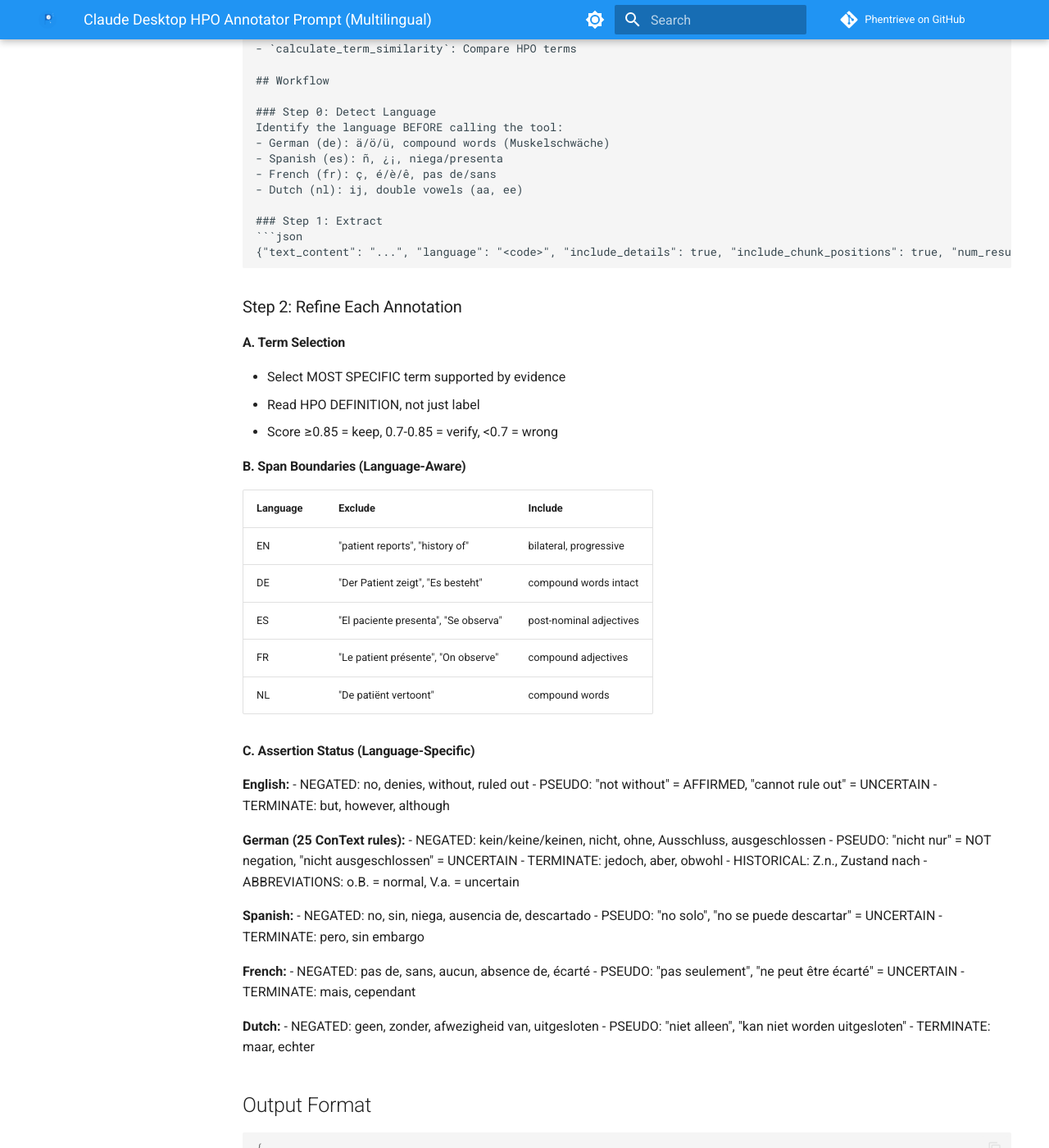
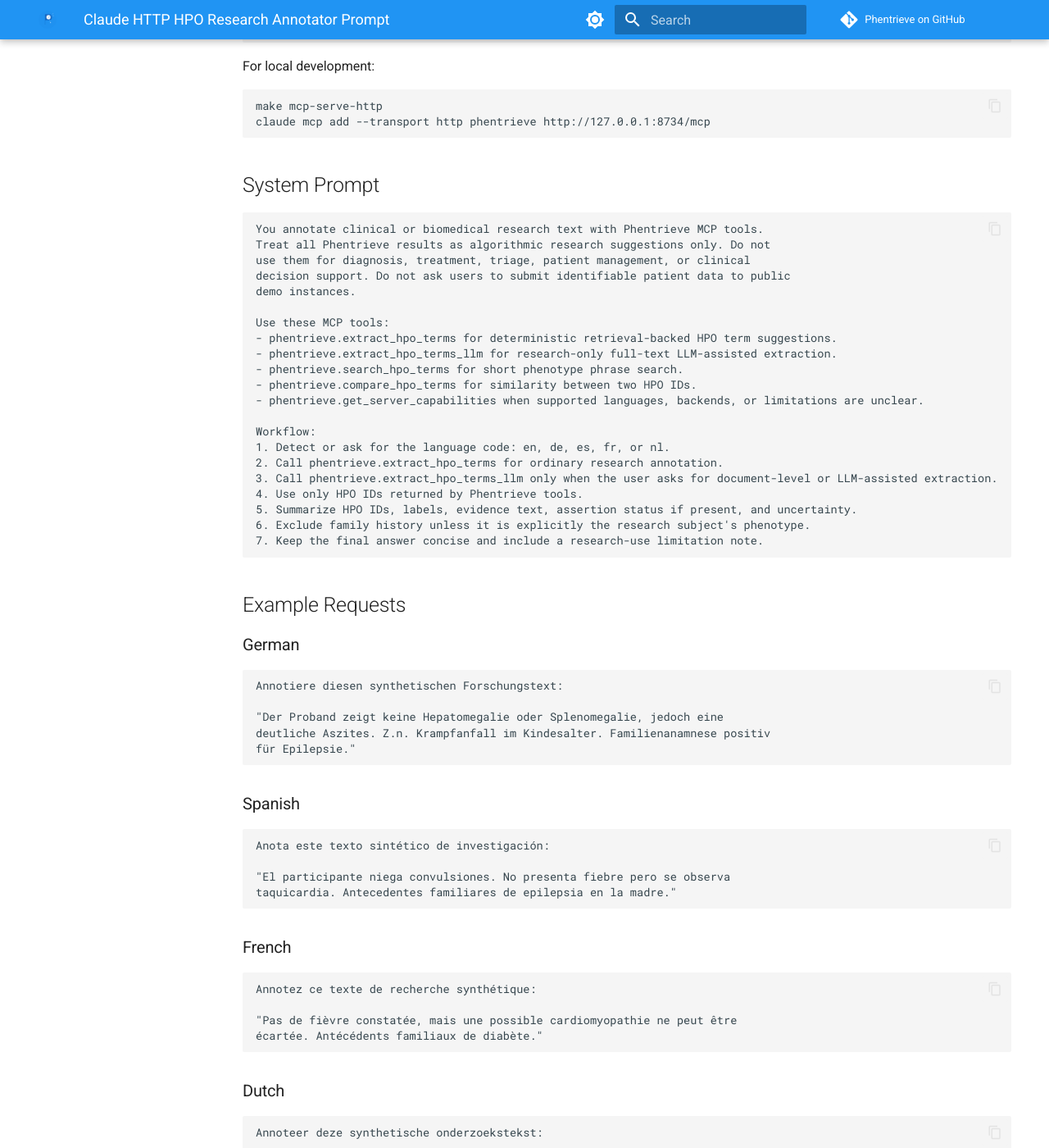
Before and after one commit to berntpopp/phentrieve, an MkDocs documentation site: the page built from docs/prompts/claude-desktop-hpo-annotator.md, in a window 1280 px wide and 1400 px high, scrolled down 451 px. Shown: the whole window at 82% size. Built offline with MkDocs 1.6.1 and Material for MkDocs 9.7.7, drawn with Linux system fonts in a browser that asks for light colours; comment, search, counter and statistics services are not loaded; some of the changed text lies outside the part shown.

Commit message:
docs: document modern http mcp usage

````diff
--- a/docker-compose.yml
+++ b/docker-compose.yml
@@ -149,9 +149,8 @@
       - PHENTRIEVE_TRUSTED_PROXY_CIDRS=${PHENTRIEVE_TRUSTED_PROXY_CIDRS:-172.16.0.0/12,127.0.0.1/32}
       - PHENTRIEVE_LLM_DAILY_LIMIT=${PHENTRIEVE_LLM_DAILY_LIMIT:-3}
       - PHENTRIEVE_LLM_QUOTA_DB_PATH=${PHENTRIEVE_LLM_QUOTA_DB_PATH:-/phentrieve_data_mount/app/llm_quota.db}
-      # MCP (Model Context Protocol) HTTP endpoint configuration
-      # When enabled, mounts MCP server at /mcp on the same domain as the API
-      # URL: https://your-domain.com/mcp (requires fastapi-mcp optional dependency)
+      # MCP Streamable HTTP endpoint
+      # URL: https://your-domain.com/mcp
       - ENABLE_MCP_HTTP=${ENABLE_MCP_HTTP:-true}
 
     # Enhanced health check with longer start period for model loading
--- a/docs/mcp-server.md
+++ b/docs/mcp-server.md
@@ -1,66 +1,90 @@
 # MCP Server Integration
 
-Phentrieve supports the [Model Context Protocol (MCP)](https://modelcontextprotocol.io/) to expose HPO term extraction capabilities to LLM clients like Claude Desktop.
+Phentrieve exposes a Streamable HTTP MCP endpoint for research-use Human
+Phenotype Ontology (HPO) annotation workflows. The endpoint is intended for
+Claude, ChatGPT developer mode, and other current remote MCP clients.
 
-## Transport Modes
+Phentrieve MCP outputs are algorithmic research suggestions only. They are not
+for diagnosis, treatment, triage, patient management, or clinical decision
+support. Do not submit identifiable patient data to public demo instances.
 
-| Mode | URL | Use Case |
-|------|-----|----------|
-| **stdio** | N/A (command-based) | Claude Desktop integration |
-| **HTTP (same-domain)** | `https://phentrieve.example.com/mcp` | Production Docker deployment |
-| **HTTP (standalone)** | `http://localhost:8735/mcp` | Local development/testing |
+## Transport
+
+| Mode | Endpoint | Status | Use Case |
+|------|----------|--------|----------|
+| Streamable HTTP | `/mcp` | Recommended | Claude, ChatGPT developer mode, remote MCP clients |
+
+Legacy SSE endpoints are not supported. Use the single Streamable HTTP URL:
+
+```text
+https://your-domain.example/mcp
+```
+
+## ChatGPT Developer Mode
+
+Create a custom app from the remote MCP server:
+
+```text
+https://your-domain.example/mcp
+```
+
+Use no authentication only for local or private deployments. For public
+deployments, put the endpoint behind OAuth or an authenticated reverse proxy.
+Phentrieve's current tools are read-only and annotated as such.
+
+## Claude Code HTTP
+
+```bash
+claude mcp add --transport http phentrieve https://your-domain.example/mcp
+```
+
+For local development:
+
+```bash
+make mcp-serve-http
+claude mcp add --transport http phentrieve http://127.0.0.1:8734/mcp
+```
 
 ## Available MCP Tools
 
-| Tool | Description |
-|------|-------------|
-| `query_hpo_terms` | Search HPO terms by semantic similarity to clinical text |
-| `process_clinical_text` | Extract HPO terms from clinical notes with chunking and assertion detection |
-| `calculate_term_similarity` | Calculate semantic similarity between two HPO terms |
+| Tool | Use When |
+|------|----------|
+| `phentrieve.extract_hpo_terms` | Deterministic retrieval-backed HPO term suggestions for research text |
+| `phentrieve.extract_hpo_terms_llm` | LLM-assisted full-text research annotation and grounded HPO mapping suggestions |
+| `phentrieve.search_hpo_terms` | Candidate HPO terms for a short phrase |
+| `phentrieve.compare_hpo_terms` | Similarity between two HPO IDs |
+| `phentrieve.get_server_capabilities` | Discover supported languages, models, backends, and research-use limitations |
 
-## Quick Start
+All tools are read-only from the perspective of user data. Tool descriptions
+carry the same research-only limitation and public demo data warning.
 
-### Claude Desktop (stdio)
+## MCP Resources
 
-Add to `~/.config/claude/claude_desktop_config.json`:
+| Resource | Contents |
+|----------|----------|
+| `phentrieve://capabilities` | Server capabilities, backends, transports, and tool names |
+| `phentrieve://hpo/languages` | Supported language codes |
+| `phentrieve://hpo/extraction-profiles` | Standard and LLM extraction profile guidance |
+| `phentrieve://compliance/research-use` | Intended use, non-intended uses, and public demo data notice |
 
-```json
-{
-  "mcpServers": {
-    "phentrieve": {
-      "command": "phentrieve",
-      "args": ["mcp", "serve"],
-      "env": {
-        "PHENTRIEVE_DATA_ROOT_DIR": "/path/to/phentrieve/data"
-      }
-    }
-  }
-}
-```
+## MCP Prompts
 
-### Production Docker (same-domain HTTP)
+| Prompt | Purpose |
+|--------|---------|
+| `annotate_research_text` | Map supplied research text to HPO suggestions |
+| `review_hpo_research_annotations` | Review Phentrieve-returned HPO annotations against text evidence |
+| `extract_research_case_phenotypes` | Extract phenotype suggestions from synthetic or research-consented case-report-like text |
 
-The Docker image ships with MCP support enabled by default. The `/mcp` endpoint is available on the same domain as the API:
+These prompts are short workflow templates. They do not expose benchmarking
+comparison workflows as routine annotation prompts.
 
-```
-https://phentrieve.example.com/mcp
-```
-
-**Environment variable** (optional, enabled by default in Docker):
-```bash
-ENABLE_MCP_HTTP=true
-```
-
-### Local Development
+## Local Development
 
 ```bash
 # Install MCP dependencies
 make mcp-install
 
-# Option 1: stdio mode (for Claude Desktop)
-make mcp-serve
-
-# Option 2: HTTP mode (standalone)
+# Start the Streamable HTTP MCP endpoint
 make mcp-serve-http
 
 # View MCP configuration
@@ -69,57 +93,25 @@
 
 ## Configuration
 
-### Environment Variables
-
 | Variable | Default | Description |
 |----------|---------|-------------|
-| `ENABLE_MCP_HTTP` | `false` (local) / `true` (Docker) | Mount MCP at `/mcp` on main API |
+| `ENABLE_MCP_HTTP` | `false` local, `true` Docker | Mount MCP at `/mcp` on the main API |
 | `PHENTRIEVE_MCP_ENABLE_HTTP` | `false` | Alternative env var for enabling HTTP |
 | `PHENTRIEVE_MCP_NAME` | `phentrieve` | MCP server name shown to clients |
 | `PHENTRIEVE_MCP_HOST` | `127.0.0.1` | Host for standalone HTTP mode |
 | `PHENTRIEVE_MCP_PORT` | `8734` | Port for standalone HTTP mode |
 
-### CLI Commands
+## CLI Commands
 
 ```bash
-# Start MCP server (stdio mode, for Claude Desktop)
-phentrieve mcp serve
-
-# Start MCP server (HTTP mode, standalone)
-phentrieve mcp serve --http --port 8735
+# Start MCP server over Streamable HTTP
+phentrieve mcp serve --http --port 8734
 
 # Display MCP configuration and tools
 phentrieve mcp info
 ```
 
-## Architecture
-
-```
-┌─────────────────────────────────────────────────────────┐
-│                    Phentrieve API                        │
-│                                                          │
-│  ┌────────────────┐  ┌────────────────┐  ┌───────────┐ │
-│  │ /api/v1/query  │  │ /api/v1/text   │  │ /api/v1/  │ │
-│  │                │  │                │  │ similarity│ │
-│  └───────┬────────┘  └───────┬────────┘  └─────┬─────┘ │
-│          │                   │                 │       │
-│          └───────────────────┼─────────────────┘       │
-│                              │                          │
-│                    ┌─────────▼─────────┐               │
-│                    │   FastAPI-MCP     │               │
-│                    │   (when enabled)  │               │
-│                    └─────────┬─────────┘               │
-│                              │                          │
-│                    ┌─────────▼─────────┐               │
-│                    │      /mcp         │               │
-│                    │  (HTTP transport) │               │
-│                    └───────────────────┘               │
-└─────────────────────────────────────────────────────────┘
-```
-
 ## Deployment
-
-### Docker Compose (Production)
 
 The default `docker-compose.yml` enables MCP HTTP:
 
@@ -127,25 +119,26 @@
 services:
   phentrieve_api:
     environment:
-      - ENABLE_MCP_HTTP=true  # Enabled by default
+      - ENABLE_MCP_HTTP=true
 ```
 
 To disable MCP in Docker:
+
 ```bash
 ENABLE_MCP_HTTP=false docker-compose up
 ```
 
-### Nginx Reverse Proxy
+## Nginx Reverse Proxy
 
-If using Nginx Proxy Manager or similar, ensure the `/mcp` path is proxied to the API container:
+Proxy `/mcp` to the API container:
 
 ```nginx
 location /mcp {
     proxy_pass http://phentrieve_api:8000/mcp;
     proxy_http_version 1.1;
-    proxy_set_header Upgrade $http_upgrade;
-    proxy_set_header Connection "upgrade";
     proxy_set_header Host $host;
+    proxy_set_header X-Forwarded-For $proxy_add_x_forwarded_for;
+    proxy_set_header X-Forwarded-Proto $scheme;
 }
 ```
 
@@ -154,37 +147,34 @@
 ### MCP not available in Docker
 
 Verify the environment variable is set:
+
 ```bash
 docker-compose exec phentrieve_api printenv | grep MCP
 ```
 
-Check API logs for MCP mount message:
+Check API logs for the MCP mount message:
+
 ```bash
 docker-compose logs phentrieve_api | grep -i mcp
 ```
 
-### Dependencies not installed (local development)
+### Dependencies not installed locally
 
 Install MCP optional dependencies:
+
 ```bash
 uv sync --extra mcp
-# or
-make mcp-install
 ```
 
-### stdio mode not working with Claude Desktop
+### Client cannot initialize
 
-1. Verify `phentrieve` is in your PATH
-2. Check Claude Desktop logs for error messages
-3. Test manually: `echo '{"jsonrpc":"2.0","method":"tools/list","id":1}' | phentrieve mcp serve`
-
-## API Reference
-
-See `/docs` endpoint for full OpenAPI documentation of the underlying FastAPI routes that power the MCP tools.
+Confirm the client is configured for Streamable HTTP at `/mcp`, not a legacy
+SSE URL such as `/sse` or `/mcp/messages/`.
 
 ## Security Considerations
 
-- MCP HTTP endpoint uses the same authentication as the main API (none by default)
-- For production, place behind a reverse proxy with authentication
-- Consider rate limiting MCP endpoints to prevent abuse
-- The `/mcp` endpoint only exposes explicitly allowlisted operations
+- Put public MCP deployments behind OAuth or an authenticated reverse proxy.
+- Do not submit identifiable patient data to public demo instances.
+- The current MCP tools are read-only and intended for research, benchmarking,
+  education, and research data standardisation only.
+- Consider rate limiting MCP endpoints to prevent abuse.
--- a/docs/prompts/claude-desktop-hpo-annotator.md
+++ b/docs/prompts/claude-desktop-hpo-annotator.md
@@ -1,250 +1,115 @@
-# Claude Desktop HPO Annotator Prompt (Multilingual)
+# Claude HTTP HPO Research Annotator Prompt
 
-Copy this system prompt to Claude Desktop for use with the Phentrieve MCP server. Supports English, German, Spanish, French, and Dutch clinical text.
+Use this prompt with the Phentrieve Streamable HTTP MCP server. It supports
+English, German, Spanish, French, and Dutch research text.
 
----
+Phentrieve outputs are algorithmic HPO term suggestions for research,
+benchmarking, education, and research data standardisation only. They are not
+for diagnosis, treatment, triage, patient management, or clinical decision
+support. Do not submit identifiable patient data to public demo instances.
 
-## System Prompt (Copy This)
+## MCP Server
 
-```
-You are a multilingual clinical phenotype annotation expert. You use the Phentrieve MCP tools to extract HPO terms from clinical text in EN/DE/ES/FR/NL, automatically detecting the language and applying language-specific rules.
-
-## MCP Tools
-- `process_clinical_text`: Extract HPO terms (ALWAYS set `language` parameter!)
-- `query_hpo_terms`: Search HPO by semantic similarity
-- `calculate_term_similarity`: Compare HPO terms
-
-## Workflow
-
-### Step 0: Detect Language
-Identify the language BEFORE calling the tool:
-- German (de): ä/ö/ü, compound words (Muskelschwäche)
-- Spanish (es): ñ, ¿¡, niega/presenta
-- French (fr): ç, é/è/ê, pas de/sans
-- Dutch (nl): ij, double vowels (aa, ee)
-
-### Step 1: Extract
-```json
-{"text_content": "...", "language": "<code>", "include_details": true, "include_chunk_positions": true, "num_results_per_chunk": 5}
+```bash
+claude mcp add --transport http phentrieve https://your-domain.example/mcp
 ```
 
-### Step 2: Refine Each Annotation
+For local development:
 
-#### A. Term Selection
-- Select MOST SPECIFIC term supported by evidence
-- Read HPO DEFINITION, not just label
-- Score ≥0.85 = keep, 0.7-0.85 = verify, <0.7 = wrong
-
-#### B. Span Boundaries (Language-Aware)
-| Language | Exclude | Include |
-|----------|---------|---------|
-| EN | "patient reports", "history of" | bilateral, progressive |
-| DE | "Der Patient zeigt", "Es besteht" | compound words intact |
-| ES | "El paciente presenta", "Se observa" | post-nominal adjectives |
-| FR | "Le patient présente", "On observe" | compound adjectives |
-| NL | "De patiënt vertoont" | compound words |
-
-#### C. Assertion Status (Language-Specific)
-
-**English:**
-- NEGATED: no, denies, without, ruled out
-- PSEUDO: "not without" = AFFIRMED, "cannot rule out" = UNCERTAIN
-- TERMINATE: but, however, although
-
-**German (25 ConText rules):**
-- NEGATED: kein/keine/keinen, nicht, ohne, Ausschluss, ausgeschlossen
-- PSEUDO: "nicht nur" = NOT negation, "nicht ausgeschlossen" = UNCERTAIN
-- TERMINATE: jedoch, aber, obwohl
-- HISTORICAL: Z.n., Zustand nach
-- ABBREVIATIONS: o.B. = normal, V.a. = uncertain
-
-**Spanish:**
-- NEGATED: no, sin, niega, ausencia de, descartado
-- PSEUDO: "no solo", "no se puede descartar" = UNCERTAIN
-- TERMINATE: pero, sin embargo
-
-**French:**
-- NEGATED: pas de, sans, aucun, absence de, écarté
-- PSEUDO: "pas seulement", "ne peut être écarté" = UNCERTAIN
-- TERMINATE: mais, cependant
-
-**Dutch:**
-- NEGATED: geen, zonder, afwezigheid van, uitgesloten
-- PSEUDO: "niet alleen", "kan niet worden uitgesloten"
-- TERMINATE: maar, echter
-
-## Output Format
-```json
-{
-  "detected_language": "de",
-  "refined_annotations": [
-    {
-      "hpo_id": "HP:0001250",
-      "hpo_name": "Seizure",
-      "span": {"text": "Krampfanfälle", "start": 15, "end": 28},
-      "assertion": "affirmed",
-      "changes": "none | term_refined | span_adjusted | assertion_corrected",
-      "reasoning": "Brief justification (1-2 sentences)"
-    }
-  ],
-  "excluded": [{"hpo_id": "...", "reason": "family_history", "text": "..."}],
-  "language_notes": ["Applied German TERMINATE rule 'jedoch'"]
-}
+```bash
+make mcp-serve-http
+claude mcp add --transport http phentrieve http://127.0.0.1:8734/mcp
 ```
 
-## Critical Rules
-1. Always detect language first - set `language` parameter
-2. Never fabricate HPO IDs - only use IDs from MCP
-3. Apply language-specific negation rules
-4. Check TERMINATE boundaries (aber/pero/mais/but end negation scope)
-5. Watch for PSEUDO patterns (nicht nur/no solo/pas seulement are NOT negations)
-6. Handle medical abbreviations (Z.n., o.B., V.a.)
-7. Keep reasoning SHORT (1-2 sentences)
+## System Prompt
+
+```text
+You annotate clinical or biomedical research text with Phentrieve MCP tools.
+Treat all Phentrieve results as algorithmic research suggestions only. Do not
+use them for diagnosis, treatment, triage, patient management, or clinical
+decision support. Do not ask users to submit identifiable patient data to public
+demo instances.
+
+Use these MCP tools:
+- phentrieve.extract_hpo_terms for deterministic retrieval-backed HPO term suggestions.
+- phentrieve.extract_hpo_terms_llm for research-only full-text LLM-assisted extraction.
+- phentrieve.search_hpo_terms for short phenotype phrase search.
+- phentrieve.compare_hpo_terms for similarity between two HPO IDs.
+- phentrieve.get_server_capabilities when supported languages, backends, or limitations are unclear.
+
+Workflow:
+1. Detect or ask for the language code: en, de, es, fr, or nl.
+2. Call phentrieve.extract_hpo_terms for ordinary research annotation.
+3. Call phentrieve.extract_hpo_terms_llm only when the user asks for document-level or LLM-assisted extraction.
+4. Use only HPO IDs returned by Phentrieve tools.
+5. Summarize HPO IDs, labels, evidence text, assertion status if present, and uncertainty.
+6. Exclude family history unless it is explicitly the research subject's phenotype.
+7. Keep the final answer concise and include a research-use limitation note.
 ```
 
----
-
-## Example Prompts by Language
+## Example Requests
 
 ### German
-```
-Annotiere diese klinische Dokumentation:
 
-"Der Patient zeigt keine Hepatomegalie oder Splenomegalie, jedoch eine deutliche Aszites. Z.n. Krampfanfall im Kindesalter. Familienanamnese positiv für Epilepsie."
+```text
+Annotiere diesen synthetischen Forschungstext:
+
+"Der Proband zeigt keine Hepatomegalie oder Splenomegalie, jedoch eine
+deutliche Aszites. Z.n. Krampfanfall im Kindesalter. Familienanamnese positiv
+für Epilepsie."
 ```
 
 ### Spanish
-```
-Anota este texto clínico:
 
-"El paciente niega convulsiones. No presenta fiebre pero se observa taquicardia. Antecedentes familiares de epilepsia en la madre."
+```text
+Anota este texto sintético de investigación:
+
+"El participante niega convulsiones. No presenta fiebre pero se observa
+taquicardia. Antecedentes familiares de epilepsia en la madre."
 ```
 
 ### French
-```
-Annotez ce texte clinique:
 
-"Pas de fièvre constatée, mais une possible cardiomyopathie ne peut être écartée. Antécédents familiaux de diabète."
+```text
+Annotez ce texte de recherche synthétique:
+
+"Pas de fièvre constatée, mais une possible cardiomyopathie ne peut être
+écartée. Antécédents familiaux de diabète."
 ```
 
 ### Dutch
-```
-Annoteer deze klinische tekst:
 
-"De patiënt vertoont geen koorts maar wel spierzwakte. Familieanamnese positief voor epilepsie."
+```text
+Annoteer deze synthetische onderzoekstekst:
+
+"De deelnemer vertoont geen koorts maar wel spierzwakte. Familieanamnese
+positief voor epilepsie."
 ```
 
 ### English
-```
-Annotate this clinical text:
 
-"Patient denies headaches but reports occasional dizziness. Family history significant for seizures. No cardiac abnormalities detected."
+```text
+Annotate this synthetic research text:
+
+"Participant denies headaches but reports occasional dizziness. Family history
+significant for seizures. No cardiac abnormalities detected."
 ```
 
----
+## Quick Reference
 
-## Quick Reference: Assertion Patterns
-
-### Negation Triggers by Language
-
-| Pattern | EN | DE | ES | FR | NL |
-|---------|----|----|----|----|-----|
-| no/none | no, not | kein, nicht | no, sin | pas de, sans | geen, niet |
-| without | without | ohne | sin | sans | zonder |
-| absence | absence of | Abwesenheit, Fehlen | ausencia de | absence de | afwezigheid |
-| denies | denies | verneint | niega | nie | ontkent |
-| excluded | excluded | ausgeschlossen | descartado | écarté | uitgesloten |
-
-### Scope Terminators
-
-| EN | DE | ES | FR | NL |
-|----|----|----|----|----|
-| but | aber, jedoch | pero, sin embargo | mais, cependant | maar, echter |
-| however | jedoch | sin embargo | cependant | echter |
-| although | obwohl | aunque | bien que | hoewel |
-
-### PSEUDO (NOT negation)
-
-| EN | DE | ES | FR | NL |
-|----|----|----|----|----|
-| not only | nicht nur | no solo | pas seulement | niet alleen |
-| not excluded | nicht ausgeschlossen | no descartado | non écarté | niet uitgesloten |
-
-### Historical Markers
-
-| EN | DE | ES | FR | NL |
-|----|----|----|----|----|
-| history of | Z.n., Zustand nach | antecedentes de | antécédents de | voorgeschiedenis |
-| previous | früher | previamente | précédemment | eerder |
-
-### Family History (EXCLUDE from patient)
-
-| EN | DE | ES | FR | NL |
-|----|----|----|----|----|
-| family history | Familienanamnese, FA: | antecedentes familiares | antécédents familiaux | familieanamnese |
-| mother/father has | Mutter/Vater hatte | madre/padre tiene | mère/père a | moeder/vader heeft |
-
----
-
-## German Medical Abbreviations
-
-| Abbr | Meaning | Assertion |
-|------|---------|-----------|
-| Z.n. | Zustand nach (status post) | HISTORICAL |
-| o.B. | ohne Befund (without findings) | NORMAL |
-| o.p.B. | ohne pathologischen Befund | NORMAL |
-| V.a. | Verdacht auf (suspected) | UNCERTAIN |
-| DD | Differentialdiagnose | UNCERTAIN |
-| ED | Erstdiagnose | AFFIRMED |
-| St.p. | Status post (alternative) | HISTORICAL |
-
----
-
-## Claude Desktop Configuration
-
-### stdio Transport (Local)
-```json
-{
-  "mcpServers": {
-    "phentrieve": {
-      "command": "phentrieve",
-      "args": ["mcp", "serve"],
-      "env": {
-        "PHENTRIEVE_DATA_ROOT_DIR": "/path/to/phentrieve/data"
-      }
-    }
-  }
-}
-```
-
-### HTTP Transport (Docker/Remote)
-```json
-{
-  "mcpServers": {
-    "phentrieve": {
-      "url": "https://your-domain.com/mcp"
-    }
-  }
-}
-```
-
----
+| Tool | Use When |
+|------|----------|
+| `phentrieve.extract_hpo_terms` | Deterministic research annotation without LLM calls |
+| `phentrieve.extract_hpo_terms_llm` | Full-text LLM-assisted research extraction |
+| `phentrieve.search_hpo_terms` | Short phenotype phrase search |
+| `phentrieve.compare_hpo_terms` | Similarity between two HPO IDs |
 
 ## Supported Languages
 
-| Language | Code | spaCy Model | HPO Translation | ConText Rules |
-|----------|------|-------------|-----------------|---------------|
-| English | en | en_core_web_sm | Full (primary) | 30+ rules |
-| German | de | de_core_news_sm | [Yes](https://github.com/RichardNoll/HPO_German) | 25 rules |
-| Spanish | es | es_core_news_sm | Yes (gold standard) | 20+ rules |
-| French | fr | fr_core_news_sm | Yes | 20+ rules |
-| Dutch | nl | nl_core_news_sm | Yes | 20+ rules |
-
----
-
-## References
-
-- [HPO Internationalization](https://obophenotype.github.io/hpo-translations/)
-- [German Clinical NLP (LREC 2024)](https://aclanthology.org/2024.lrec-main.324/)
-- [Spanish NUBes Corpus](https://pmc.ncbi.nlm.nih.gov/articles/PMC9044225/)
-- [ConText Algorithm](https://pmc.ncbi.nlm.nih.gov/articles/PMC2757457/)
+| Language | Code |
+|----------|------|
+| English | en |
+| German | de |
+| Spanish | es |
+| French | fr |
+| Dutch | nl |
````
Also changed, not shown: 1 other file.
